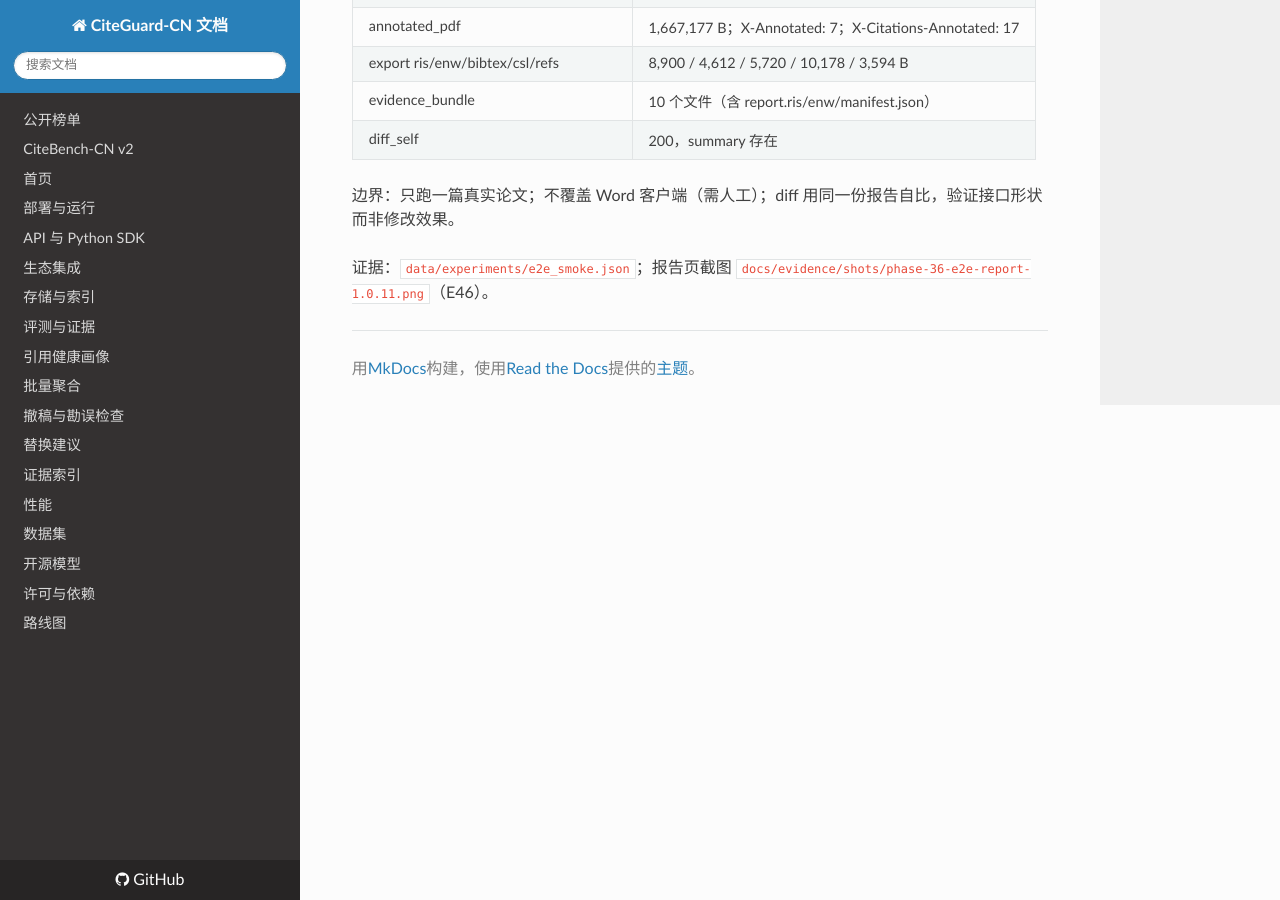
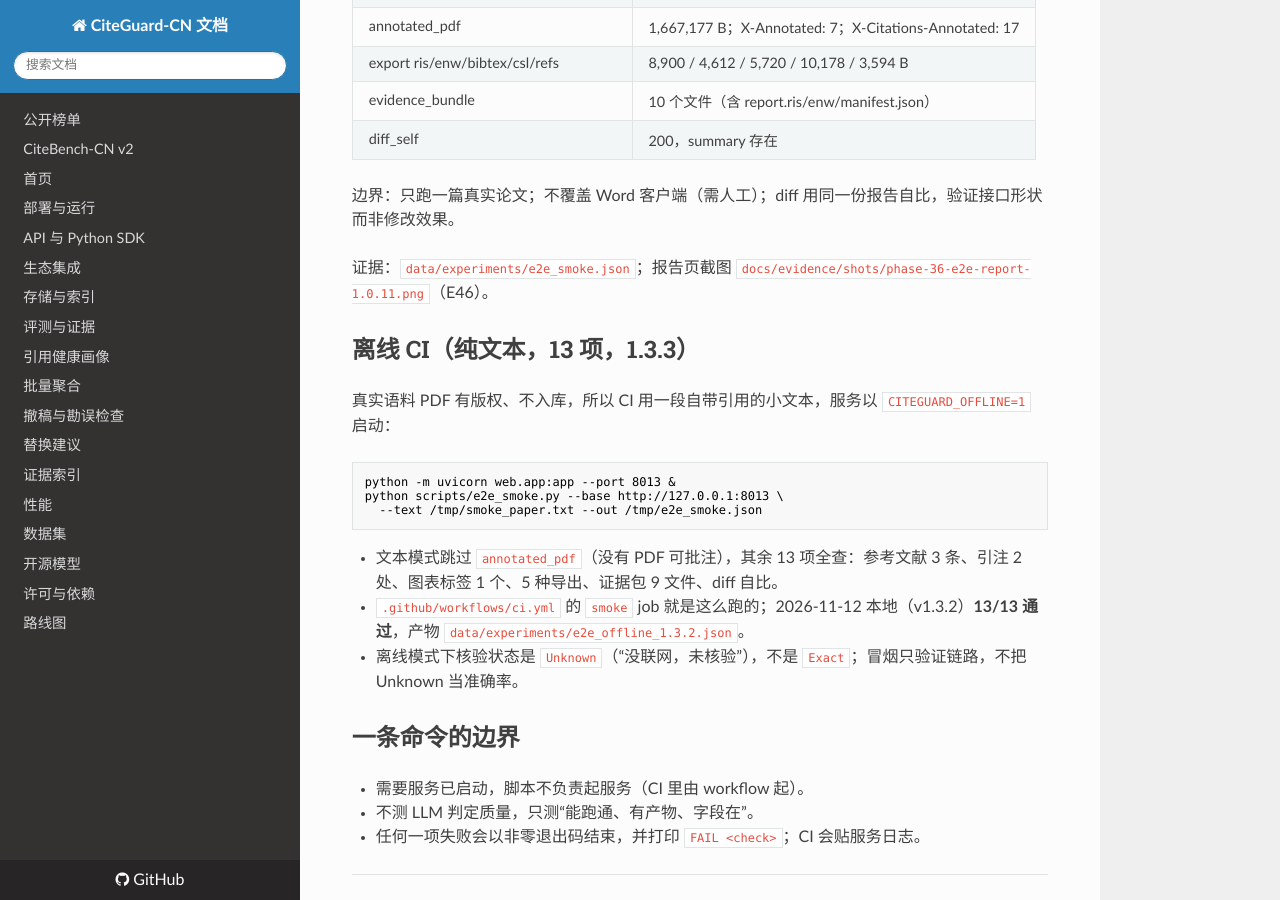
Before and after one commit to kkk431/citeguard-cn, an MkDocs documentation site: the page built from docs/e2e.md, in a window 1280 px wide and 900 px high, scrolled down 532 px. Built offline with MkDocs 1.6.1, drawn with Linux system fonts in a browser that asks for light colours; nearby versions of some CDN libraries.

Commit message:
Run an offline end-to-end smoke in CI (1.3.3)

````diff
--- a/docs/e2e.md
+++ b/docs/e2e.md
@@ -24,3 +24,23 @@ python scripts/e2e_smoke.py --base http://127.0.0.1:8013 `
 边界：只跑一篇真实论文；不覆盖 Word 客户端（需人工）；diff 用同一份报告自比，验证接口形状而非修改效果。
 
 证据：`data/experiments/e2e_smoke.json`；报告页截图 `docs/evidence/shots/phase-36-e2e-report-1.0.11.png`（E46）。
+
+## 离线 CI（纯文本，13 项，1.3.3）
+
+真实语料 PDF 有版权、不入库，所以 CI 用一段自带引用的小文本，服务以 `CITEGUARD_OFFLINE=1` 启动：
+
+```bash
+python -m uvicorn web.app:app --port 8013 &
+python scripts/e2e_smoke.py --base http://127.0.0.1:8013 \
+  --text /tmp/smoke_paper.txt --out /tmp/e2e_smoke.json
+```
+
+- 文本模式跳过 `annotated_pdf`（没有 PDF 可批注），其余 13 项全查：参考文献 3 条、引注 2 处、图表标签 1 个、5 种导出、证据包 9 文件、diff 自比。
+- `.github/workflows/ci.yml` 的 `smoke` job 就是这么跑的；2026-11-12 本地（v1.3.2）**13/13 通过**，产物 `data/experiments/e2e_offline_1.3.2.json`。
+- 离线模式下核验状态是 `Unknown`（“没联网，未核验”），不是 `Exact`；冒烟只验证链路，不把 Unknown 当准确率。
+
+## 一条命令的边界
+
+- 需要服务已启动，脚本不负责起服务（CI 里由 workflow 起）。
+- 不测 LLM 判定质量，只测“能跑通、有产物、字段在”。
+- 任何一项失败会以非零退出码结束，并打印 `FAIL <check>`；CI 会贴服务日志。
````
Also changed, not shown: CHANGELOG.md (+11 -0 lines), README.md (+2 -2 lines), docs/evidence_index.md (+1 -0 lines), docs/plan_national_round2.md (+1 -1 lines), 5 other files.
